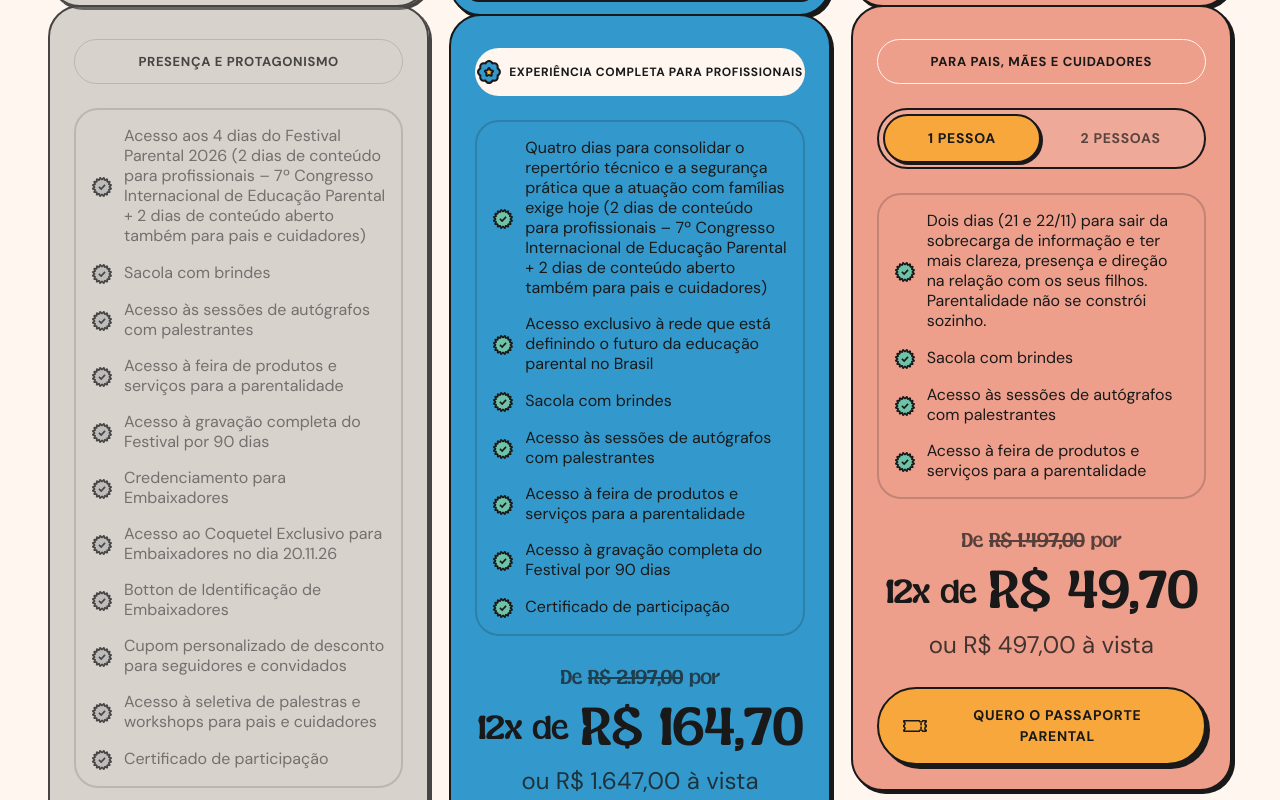
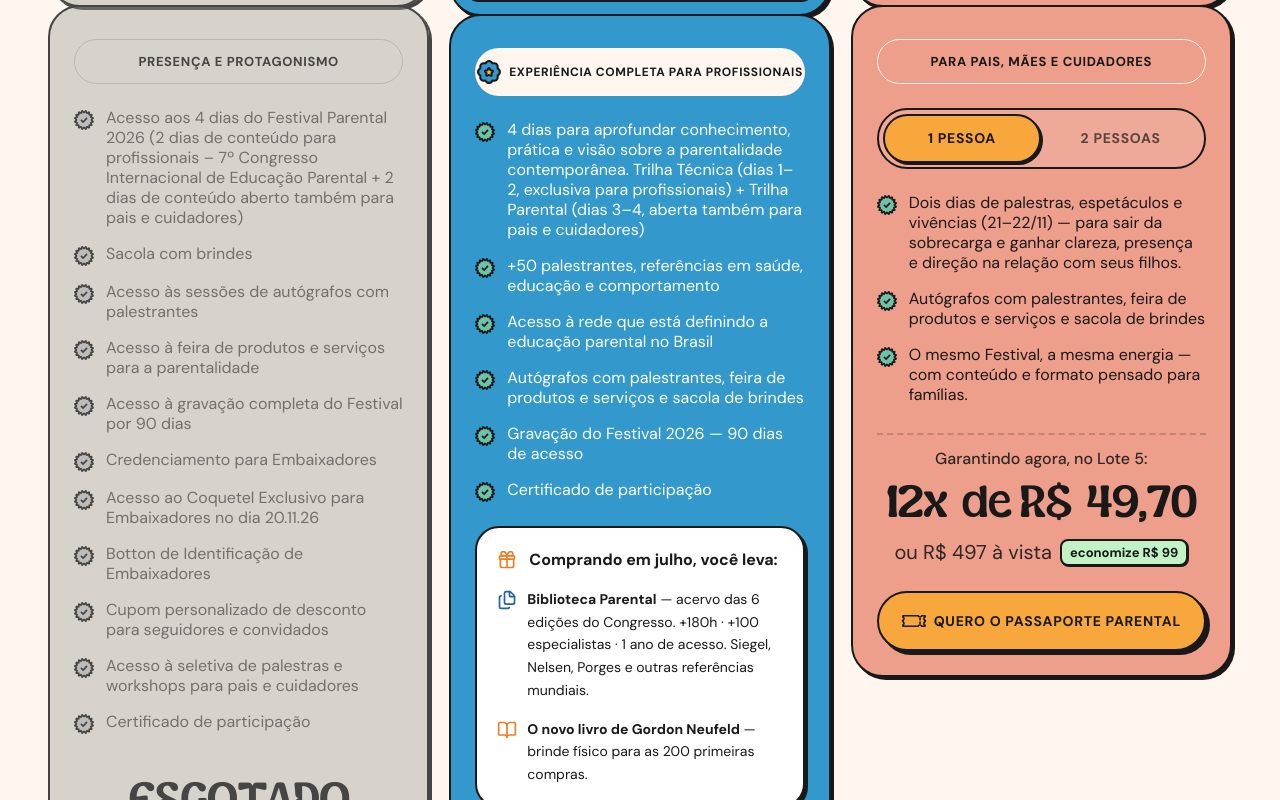
Before and after one commit to oanthonydesign/-LP-Festival-parental, a Next.js app: page / in a window 1280 px wide. Shown: the part 9460-10260 px from the top of the page. Built offline with nearby package versions, Linux system fonts and the light colour scheme.

Commit message:
style: atualiza layouts, entregaveis e cores dos cards de oferta

```diff
--- a/src/components/sections/Section6.tsx
+++ b/src/components/sections/Section6.tsx
@@ -4,6 +4,7 @@ import { useState, useEffect, useRef } from "react";
 import svgPaths from "@/components/svg/svgPaths";
 import { useCountdown } from "@/hooks/useCountdown";
 import { useIsAcaoDia } from "@/hooks/useIsAcaoDia";
+import { Gift, Files, BookOpen } from "lucide-react";
 
 // Flags de controle para fácil ativação/desativação
 const SHOW_PROMO_RIBBON = false;
@@ -90,12 +91,11 @@ const PASSAPORTES: PassportData[] = [
     priceFull: "ou R$ 1.647,00 à vista",
     priceOriginal: "R$ 2.197,00",
     benefits: [
-      "Quatro dias para consolidar o repertório técnico e a segurança prática que a atuação com famílias exige hoje (2 dias de conteúdo para profissionais – 7º Congresso Internacional de Educação Parental + 2 dias de conteúdo aberto também para pais e cuidadores)",
-      "Acesso exclusivo à rede que está definindo o futuro da educação parental no Brasil",
-      "Sacola com brindes",
-      "Acesso às sessões de autógrafos com palestrantes",
-      "Acesso à feira de produtos e serviços para a parentalidade",
-      "Acesso à gravação completa do Festival por 90 dias",
+      "4 dias para aprofundar conhecimento, prática e visão sobre a parentalidade contemporânea. Trilha Técnica (dias 1–2, exclusiva para profissionais) + Trilha Parental (dias 3–4, aberta também para pais e cuidadores)",
+      "+50 palestrantes, referências em saúde, educação e comportamento",
+      "Acesso à rede que está definindo a educação parental no Brasil",
+      "Autógrafos com palestrantes, feira de produtos e serviços e sacola de brindes",
+      "Gravação do Festival 2026 — 90 dias de acesso",
       "Certificado de participação"
     ],
     target: "Para profissionais da parentalidade",
@@ -103,12 +103,12 @@ const PASSAPORTES: PassportData[] = [
     href: "https://chk.eduzz.com/39VEQVEDWR",
     bgColor: "bg-[#3399CC]",
     borderColor: "border-[#191919]",
-    textColor: "text-[#191919]",
+    textColor: "text-white",
     priceColor: "text-[#191919]",
     accentColor: "text-[#191919]",
     benefitBg: "bg-transparent",
     benefitBorder: "border-[#191919]/20",
-    benefitTextColor: "text-[#191919]",
+    benefitTextColor: "text-white",
     badgeText: "Bônus|de Julho"
   },
   {
@@ -119,10 +119,9 @@ const PASSAPORTES: PassportData[] = [
     priceFull: "ou R$ 497,00 à vista",
     priceOriginal: "R$ 1.497,00",
     benefits: [
-      "Dois dias (21 e 22/11) para sair da sobrecarga de informação e ter mais clareza, presença e direção na relação com os seus filhos. Parentalidade não se constrói sozinho.",
-      "Sacola com brindes",
-      "Acesso às sessões de autógrafos com palestrantes",
-      "Acesso à feira de produtos e serviços para a parentalidade"
+      "Dois dias de palestras, espetáculos e vivências (21–22/11) — para sair da sobrecarga e ganhar clareza, presença e direção na relação com seus filhos.",
+      "Autógrafos com palestrantes, feira de produtos e serviços e sacola de brindes",
+      "O mesmo Festival, a mesma energia — com conteúdo e formato pensado para famílias."
     ],
     target: "Para pais e cuidadores",
     buttonText: "Quero o passaporte parental",
@@ -132,10 +131,9 @@ const PASSAPORTES: PassportData[] = [
       priceFull: "ou R$ 747,00 à vista",
       priceOriginal: "R$ 1.947,00",
       benefits: [
-        "Viva os dois dias dessa experiência (21 e 22/11) com quem partilha a mesma jornada e com melhor custo por participante",
-        "Sacola com brindes",
-        "Acesso às sessões de autógrafos com palestrantes",
-        "Acesso à feira de produtos e serviços para a parentalidade"
+        "Viva os dois dias dessa experiência (21 e 22/11) com quem partilha a mesma jornada e com melhor custo por participante.",
+        "Autógrafos com palestrantes, feira de produtos e serviços e sacola de brindes",
+        "O mesmo Festival, a mesma energia — com conteúdo e formato pensado para famílias."
       ],
       href: "https://chk.eduzz.com/G92ERDR4WE",
       buttonText: "Quero 2 passaportes parental"
@@ -264,9 +262,9 @@ function PassportCard({ data }: { data: PassportData }) {
           </div>
 
           {/* Benefits List */}
-          <div className={`border-2 ${data.benefitBorder} border-solid rounded-[24px] p-[16px] flex flex-col gap-4 ${data.benefitBg}`}>
+          <div className="flex flex-col gap-4 w-full">
             {data.benefits.map((benefit, idx) => (
-              <div key={idx} className="flex gap-3 items-center">
+              <div key={idx} className="flex gap-3 items-start">
                 <StarIcon color="#505050" />
                 <p className={`font-dm-sans text-[16px] leading-tight ${data.benefitTextColor}`}>
                   {benefit}
@@ -331,7 +329,7 @@ function PassportCard({ data }: { data: PassportData }) {
           <div className="bg-[#f7a73c] border-2 border-[#191919] border-solid rounded-[6px] shadow-[3px_3px_0px_0px_#191919] px-[12px] py-[4px] shrink-0">
             <span className="font-sugar-peachy text-[18px] tracking-[-0.5px] text-black leading-none">{data.lote}</span>
           </div>
-          <h3 className="font-sugar-peachy text-[28px] tracking-[-1px] leading-[0.8] text-left flex-1">
+          <h3 className={`font-sugar-peachy tracking-[-1px] leading-[0.8] text-left flex-1 ${data.id === 'educador' ? 'text-[25px] md:text-[28px]' : 'text-[28px]'}`}>
             {data.name}
           </h3>
         </div>
@@ -381,10 +379,10 @@ function PassportCard({ data }: { data: PassportData }) {
         )}
 
         {/* Benefits List */}
-        <div className={`border-2 ${data.benefitBorder} border-solid rounded-[24px] p-[16px] flex flex-col gap-4 ${data.benefitBg}`}>
+        <div className="flex flex-col gap-4 w-full">
           {/* Bullet especial da ação relâmpago — visível apenas no dia 31/05 */}
           {isAcaoDia && data.id === 'educador' && (
-            <div className="flex gap-3 items-center">
+            <div className="flex gap-3 items-start">
               <StarIcon />
               <p className={`font-dm-sans text-[16px] leading-tight ${data.benefitTextColor}`}>
                 <span className="font-bold">SÓ HOJE (31/5):</span> adquira o Passaporte Profissional e ganhe mais um ingresso para levar outro profissional com você.
@@ -392,7 +390,7 @@ function PassportCard({ data }: { data: PassportData }) {
             </div>
           )}
           {currentBenefits.map((benefit, idx) => (
-            <div key={idx} className="flex gap-3 items-center">
+            <div key={idx} className="flex gap-3 items-start">
               <StarIcon />
               <p className={`font-dm-sans text-[16px] leading-tight ${data.benefitTextColor}`}>
                 {benefit}
@@ -401,18 +399,77 @@ function PassportCard({ data }: { data: PassportData }) {
           ))}
         </div>
 
+        {/* July Bonus Card (Only for Passaporte Profissional) */}
+        {data.id === 'educador' && (
+          <div className="bg-white border-2 border-[#191919] rounded-[24px] p-5 flex flex-col gap-4 shadow-[3px_3px_0px_0px_#191919] w-full text-left">
+            {/* Header: gift icon and title */}
+            <div className="flex items-center gap-3 text-[#191919]">
+              <Gift className="w-5 h-5 text-[#ef7d25] shrink-0" />
+              <span className="font-dm-sans font-bold text-[15px] sm:text-[16px]">
+                Comprando em julho, você leva:
+              </span>
+            </div>
 
+            {/* Item 1: Biblioteca Parental */}
+            <div className="flex gap-2.5 items-start text-[#191919]">
+              <Files className="w-5 h-5 text-[#2260a1] shrink-0 mt-0.5" />
+              <p className="font-dm-sans text-[14px] leading-relaxed">
+                <span className="font-semibold">Biblioteca Parental</span> — acervo das 6 edições do Congresso. +180h · +100 especialistas · 1 ano de acesso. Siegel, Nelsen, Porges e outras referências mundiais.
+              </p>
+            </div>
+
+            {/* Item 2: Livro */}
+            <div className="flex gap-2.5 items-start text-[#191919]">
+              <BookOpen className="w-5 h-5 text-[#ef7d25] shrink-0 mt-0.5" />
+              <p className="font-dm-sans text-[14px] leading-relaxed">
+                <span className="font-semibold">O novo livro de Gordon Neufeld</span> — brinde físico para as 200 primeiras compras.
+              </p>
+            </div>
+          </div>
+        )}
 
         {SHOW_COUNTDOWN_BADGE && (
           <div className="flex flex-col items-center gap-2 w-full">
             <CountdownBadge />
-            <p className="font-dm-sans text-[13px] text-[#191919]/60 text-center">
+            <p className={`font-dm-sans text-[13px] text-center ${data.id === 'educador' ? 'text-white/70' : 'text-[#191919]/60'}`}>
               Segunda-feira, 22/06 às 23:59 — após essa data, o preço muda.
             </p>
           </div>
         )}
 
         {/* Price Section */}
+        {data.id === 'educador' || data.id === 'parental' ? (
+          <div className="w-full flex flex-col items-center gap-2">
+            {/* Dashed separator */}
+            <div className={`border-t-2 border-dashed ${data.id === 'educador' ? 'border-[#fff6ef]/40' : 'border-[#191919]/20'} w-full my-1`} />
+
+            <div className="text-center flex flex-col items-center gap-1.5 w-full">
+              <p className={`font-dm-sans text-[15px] md:text-[16px] font-medium ${data.id === 'educador' ? 'text-white/95' : 'text-[#191919]/90'}`}>
+                Garantindo agora, no Lote 5:
+              </p>
+
+              <div className={`font-sugar-peachy text-[40px] md:text-[54px] leading-none tracking-tight flex items-center justify-center gap-2 ${data.id === 'educador' ? 'text-white' : 'text-[#191919]'}`}>
+                <span>12x de</span>
+                <span>{currentPriceInstallment}</span>
+              </div>
+
+              <div className="flex items-center justify-center gap-2 flex-wrap">
+                <span className={`font-dm-sans text-[18px] md:text-[20px] ${data.id === 'educador' ? 'text-white/95' : 'text-[#191919]/90'}`}>
+                  ou {currentPriceFull.replace("ou ", "").replace(",00", "")}
+                </span>
+                <span className="bg-[#c2f2c5] border-2 border-[#191919] rounded-[8px] px-2 py-0.5 font-dm-sans font-bold text-[13px] text-[#191919] shadow-[1px_1px_0px_0px_#191919] whitespace-nowrap">
+                  economize R$ {data.id === 'educador' ? 329 : (isDouble ? 149 : 99)}
+                </span>
+              </div>
+
+              {data.id === 'educador' && (
+                <p className="font-dm-sans text-[13px] md:text-[14px] text-white/85 mt-1">
+                  menos de R$ 4,51 por dia · sobe para <span className="text-[#fbce32] font-bold">R$ 2.197</span> em nov.
+                </p>
+              )}
+            </div>
+          </div>
+        ) : (
           <div className="text-center flex flex-col items-center">
             <div className="font-sugar-peachy text-[20px] md:text-[24px] tracking-[-0.6px] md:tracking-[-0.9px] text-current opacity-70 mb-2">
               De <span className="line-through">{currentPriceOriginal}</span> por
@@ -423,6 +480,7 @@ function PassportCard({ data }: { data: PassportData }) {
             </div>
             <p className="font-dm-sans text-[24px] mt-2 opacity-80">{currentPriceFull}</p>
           </div>
+        )}
 
 
 
@@ -438,7 +496,7 @@ function PassportCard({ data }: { data: PassportData }) {
           {/* Action Button */}
           <a
             href={currentHref}
-            className={`bg-[#f7a73c] border-2 border-[#191919] border-solid rounded-[40px] shadow-[4px_4px_0px_0px_#191919] ${data.id === 'educador' ? 'px-[6px] lg:px-[24px]' : 'px-[24px]'} py-[16px] flex items-center justify-center gap-2 hover:translate-y-[1px] hover:shadow-[3px_3px_0px_0px_#191919] transition-all active:translate-y-[2px] active:shadow-[2px_2px_0px_0px_#191919] group w-full lg:w-auto`}
+            className={`bg-[#f7a73c] border-2 border-[#191919] border-solid rounded-[40px] shadow-[4px_4px_0px_0px_#191919] ${data.id === 'educador' ? 'px-[6px] lg:px-[10px]' : 'px-[16px]'} py-[16px] flex items-center justify-center gap-2 hover:translate-y-[1px] hover:shadow-[3px_3px_0px_0px_#191919] transition-all active:translate-y-[2px] active:shadow-[2px_2px_0px_0px_#191919] group w-full`}
           >
             <div className="text-[#191919] hidden md:block">
               <TicketIcon />
```
Lines whose indentation alone changed are shown as unchanged.
